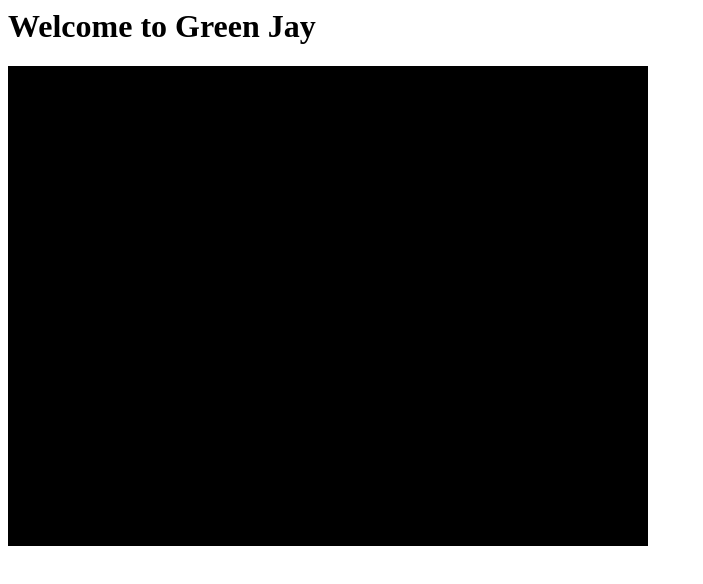
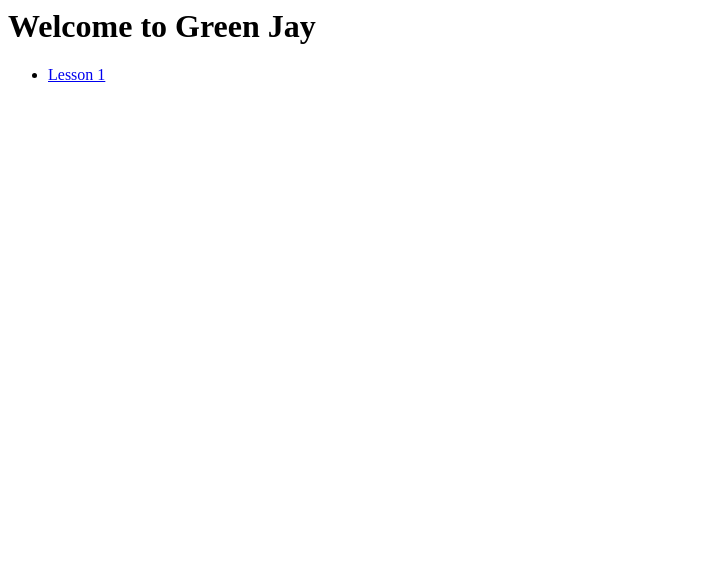
Before and after one commit to jayay98/heroku-web, a website built with webpack: page public/index.html in a window 1280 px wide. Shown: the whole page, without its empty margins (0-703 px from the left). Built offline with nearby package versions, Linux system fonts and the light colour scheme.

Commit message:
Added index page

```diff
--- a/public/index.html
+++ b/public/index.html
@@ -3,6 +3,7 @@
 </header>
 <body>
     <h1>Welcome to Green Jay</h1>
-    <canvas id="glCanvas" width="640" height="480"></canvas>
-    <script src="./build/js/lesson1.js"></script>
+    <ul>
+        <li><a href="lesson1.html">Lesson 1</a></li>
+    </ul>
 </body>
```
Also changed, not shown: public/lesson1.html (added, +8 -0 lines).
